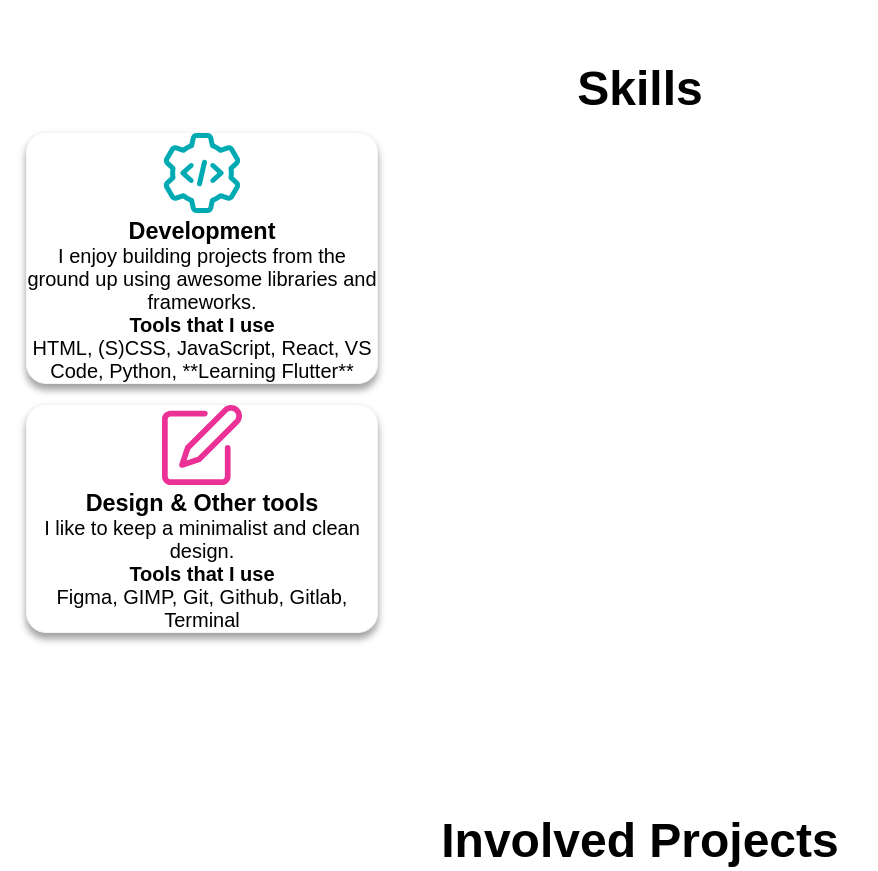
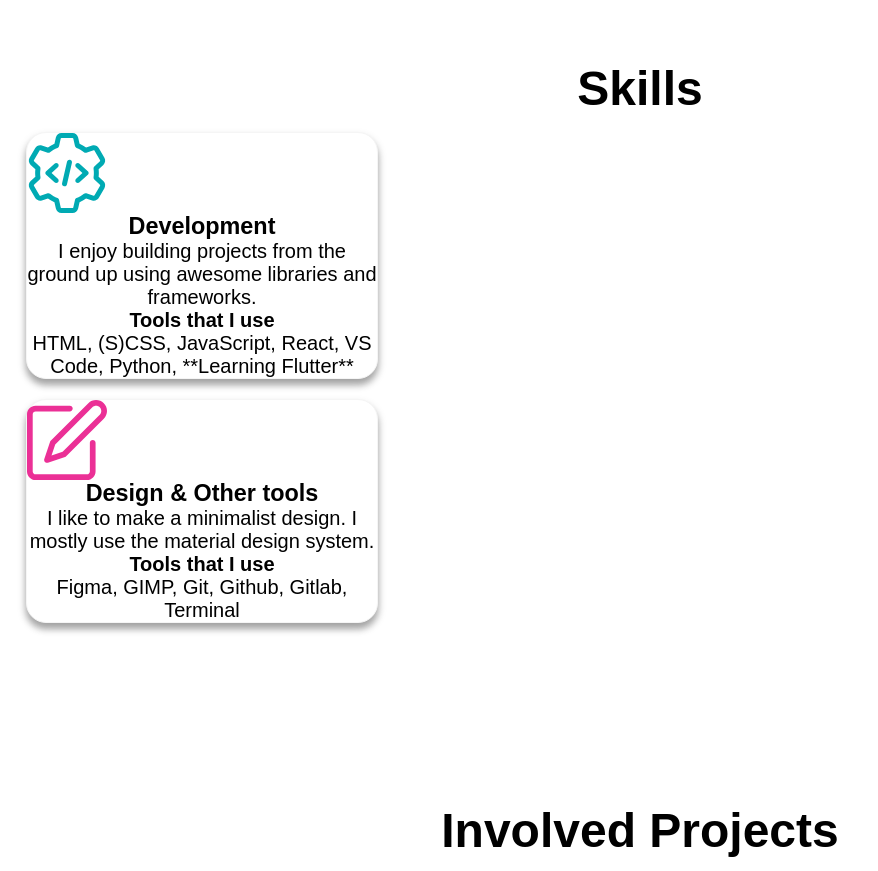
Before and after one commit to edwardnguyen225/edwardnguyen225.github.io, a website: page index.html in a window 1280 px wide. Shown: the part 1440-2311 px from the top of the page, without its empty margins (0-878 px from the left). Drawn offline with Linux system fonts and the light colour scheme.

Commit message:
Fix card content

```diff
--- a/index.html
+++ b/index.html
@@ -39,8 +39,8 @@
                     Furthermore, I enjoy meeting and working with people from all over the world in order to gain a
                     better understanding of different cultures.
                 </p>
-                <a href="./dist/resume/Nhan Nguyen - Resume.pdf"
-                    class="btn btn-white btn-transparent" target="_blank" rel="noopener noreferrer">View Resume</a>
+                <a href="./dist/resume/Nhan Nguyen - Resume.pdf" class="btn btn-white btn-transparent" target="_blank"
+                    rel="noopener noreferrer">View Resume</a>
             </div>
         </section>
         <!-- End section -->
@@ -51,29 +51,25 @@
             <div class="section__header">
                 <h2 class="section__title">Skills</h2>
             </div>
-            <div class="section__body">
+            <div class="section__body cards-wrapper">
                 <div class="card">
-                    <div class="card__header">
-                        <img src="./images/setting.svg" alt="" class="card__icon">
-                        <h3 class="card__title">Development</h3>
-                    </div>
-                    <div class="card__body">
-                        <p class="card__paragraph">I enjoy building projects from the ground up using awesome libraries
-                            and frameworks.</p>
-                        <h4 class="card__subtitle">Tools that I use</h4>
-                        <p class="card__paragraph">HTML, (S)CSS, JavaScript, React, VS Code, Python, **Learning
+                    <img src="./images/setting.svg" alt="" class="card__icon">
+                    <h3 class="card__title">Development</h3>
+                    <p class="card__body">I enjoy building projects from the ground up using awesome
+                        libraries and frameworks.</p>
+                    <div class="card__footer">
+                        <h4 class="card__footer__title">Tools that I use</h4>
+                        <p class="card__footer__paragraph">HTML, (S)CSS, JavaScript, React, VS Code, Python, **Learning
                             Flutter**</p>
                     </div>
                 </div>
                 <div class="card">
-                    <div class="card__header">
-                        <img src="./images/edit.svg" alt="" class="card__icon">
-                        <h3 class="card__title">Design & Other tools</h3>
-                    </div>
-                    <div class="card__body">
-                        <p class="card__paragraph">I like to keep a minimalist and clean design.</p>
-                        <h4 class="card__subtitle">Tools that I use</h4>
-                        <p class="card__paragraph">Figma, GIMP, Git, Github, Gitlab, Terminal</p>
+                    <img src="./images/edit.svg" alt="" class="card__icon">
+                    <h3 class="card__title">Design & Other tools</h3>
+                    <p class="card__body">I like to make a minimalist design. I mostly use the material design system.</p>
+                    <div class="card__footer">
+                        <h4 class="card__footer__title">Tools that I use</h4>
+                        <p class="card__footer__paragraph">Figma, GIMP, Git, Github, Gitlab, Terminal</p>
                     </div>
                 </div>
             </div>
```
